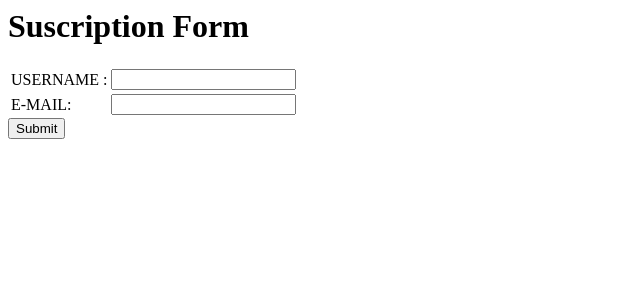
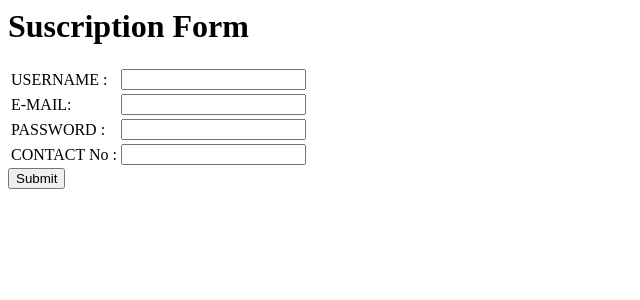
Before and after one commit to guptajeetesh7/PHP, a PHP site: page /main.php in a window 1280 px wide. Shown: the top 300 px of the page, without its empty margins (0-640 px from the left). Run offline with PHP 8.4, Linux system fonts and the light colour scheme.

Commit message:
first commit

```diff
--- a/form validation/main.php
+++ b/form validation/main.php
@@ -5,6 +5,8 @@
 	if(isset($_POST['submit'])){
 
 		$name = $_POST['name'];
+		$password = $_POST['password'];
+		$contact = $_POST['contact'];
 		$email = $_POST['email'];
 
 		$error='';
@@ -12,6 +14,20 @@
 			if(empty($name))
 			{
 				$error = "<li>Username is empty</li> ";
+			}
+			if(empty($password))
+			{
+				$error = $error."<li>Password is empty</li> ";
+			}
+
+
+			if(strlen($password)<=5 && !empty($password)) {
+				$error =$error. "<li> Password is very weak </li>";
+			}
+
+			if(empty($contact))
+			{
+				$error = $error."<li>contact is empty</li> ";
 			}
 
 			if(empty($email))
@@ -33,6 +49,12 @@
 
 <head>
 	<title>Form handling</title>
+
+	<style >
+		p{
+			font-size: 40px;
+		}
+	</style>
 </head>
 <body>
 
@@ -58,13 +80,28 @@
 <td><input type="text" name="email"></td>
 </tr>
 
+<tr>
+<td>PASSWORD :</td>
+<td><input type="password" name="password"></td>
+</tr>
+
+
+<tr>
+<td>CONTACT No : </td>
+<td><input type="text" name="contact"></td>
+</tr>
+
+
 </table>
 
 
 <input type="submit" name="submit">
 </form>
+<ul style="color: red;">
+<?php  if(isset($error)) echo $error;   ?>
 
-<?php  if(isset($error)) echo $error;   ?>
+</ul>
+
 
 
 
```
